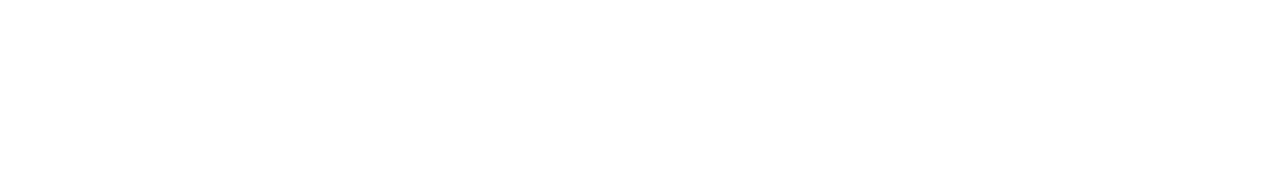
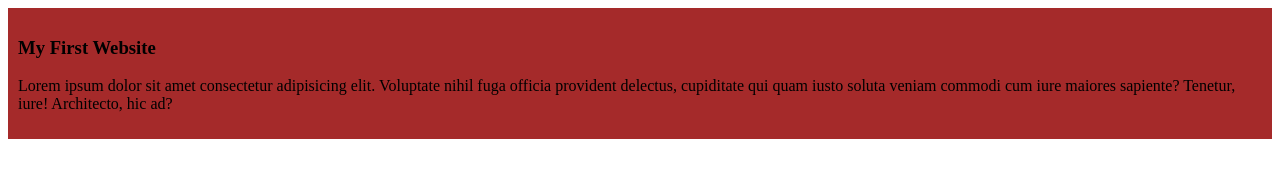
Before and after one commit to pritamprmnk/my-simple-repo, a plain HTML site: page index.html in a window 1280 px wide. Drawn offline with Linux system fonts and the light colour scheme.

Commit message:
added the first bolg

```diff
--- a/index.html
+++ b/index.html
@@ -4,8 +4,13 @@
     <meta charset="UTF-8">
     <meta name="viewport" content="width=device-width, initial-scale=1.0">
     <title>My Simple Website</title>
+    <link rel="stylesheet" href="style/style.css">
 </head>
 <body>
+    <div>
+        <h3>My First Website</h3>
+        <p>Lorem ipsum dolor sit amet consectetur adipisicing elit. Voluptate nihil fuga officia provident delectus, cupiditate qui quam iusto soluta veniam commodi cum iure maiores sapiente? Tenetur, iure! Architecto, hic ad?</p>
+    </div>
 
 </body>
 </html>
--- /dev/null
+++ b/style/style.css
@@ -0,0 +1,4 @@
+div{
+    background-color: brown;
+    padding: 10px;
+}
```
